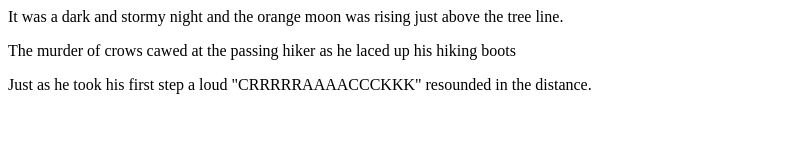
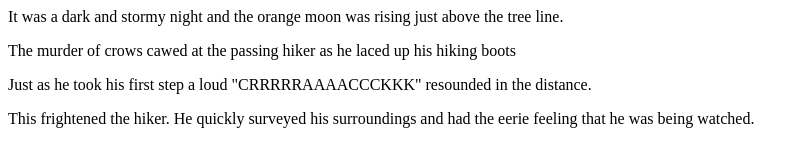
Before and after one commit to Kiearea/fireside-story, a plain HTML site: page index.html in a window 1280 px wide. Shown: the whole page, without its empty margins (0-809 px from the left). Drawn offline with Linux system fonts and the light colour scheme.

Commit message:
Fourth line of story

```diff
--- a/index.html
+++ b/index.html
@@ -3,5 +3,6 @@
     <p>It was a dark and stormy night and the orange moon was rising just above the tree line.</p>
     <p>The murder of crows cawed at the passing hiker as he laced up his hiking boots</p>
     <p>Just as he took his first step a loud "CRRRRRAAAACCCKKK" resounded in the distance.</p>
+    <p>This frightened the hiker. He quickly surveyed his surroundings and had the eerie feeling that he was being watched.</p>
   </body>
 </html>
```
